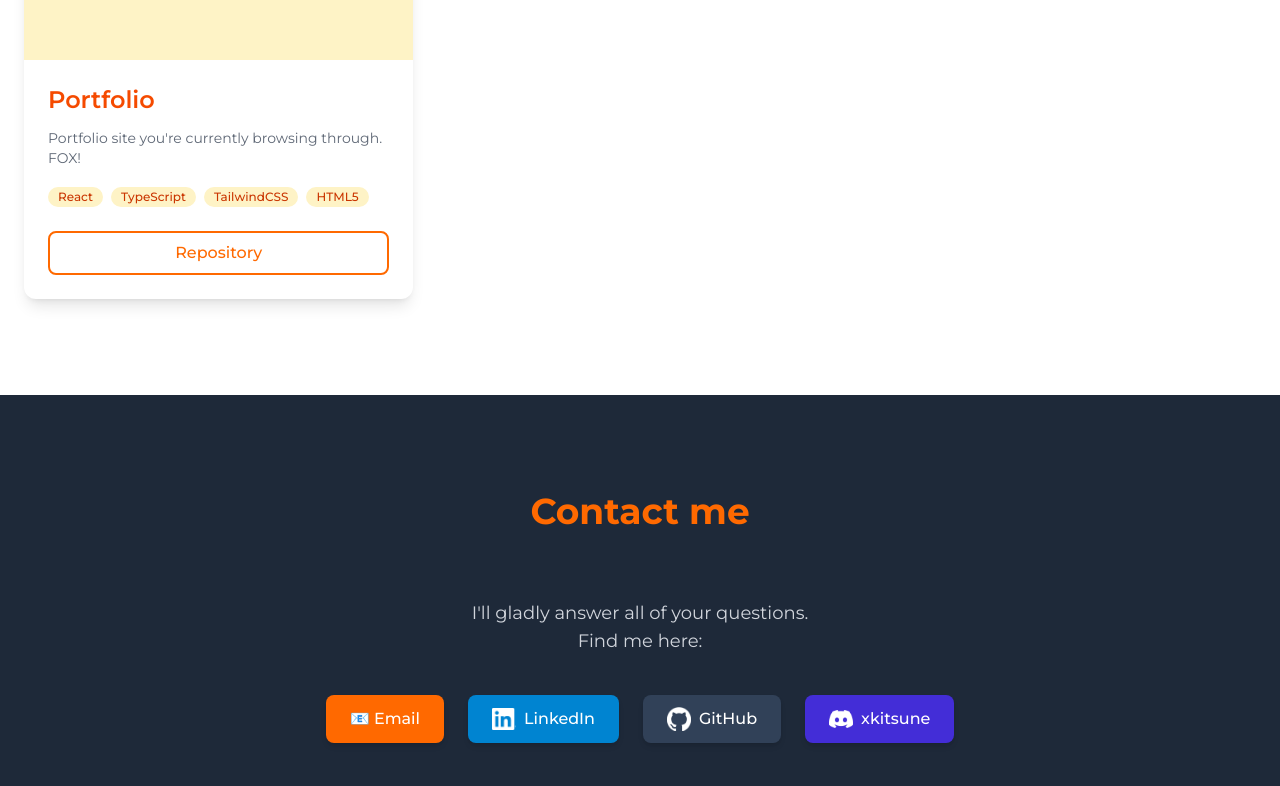
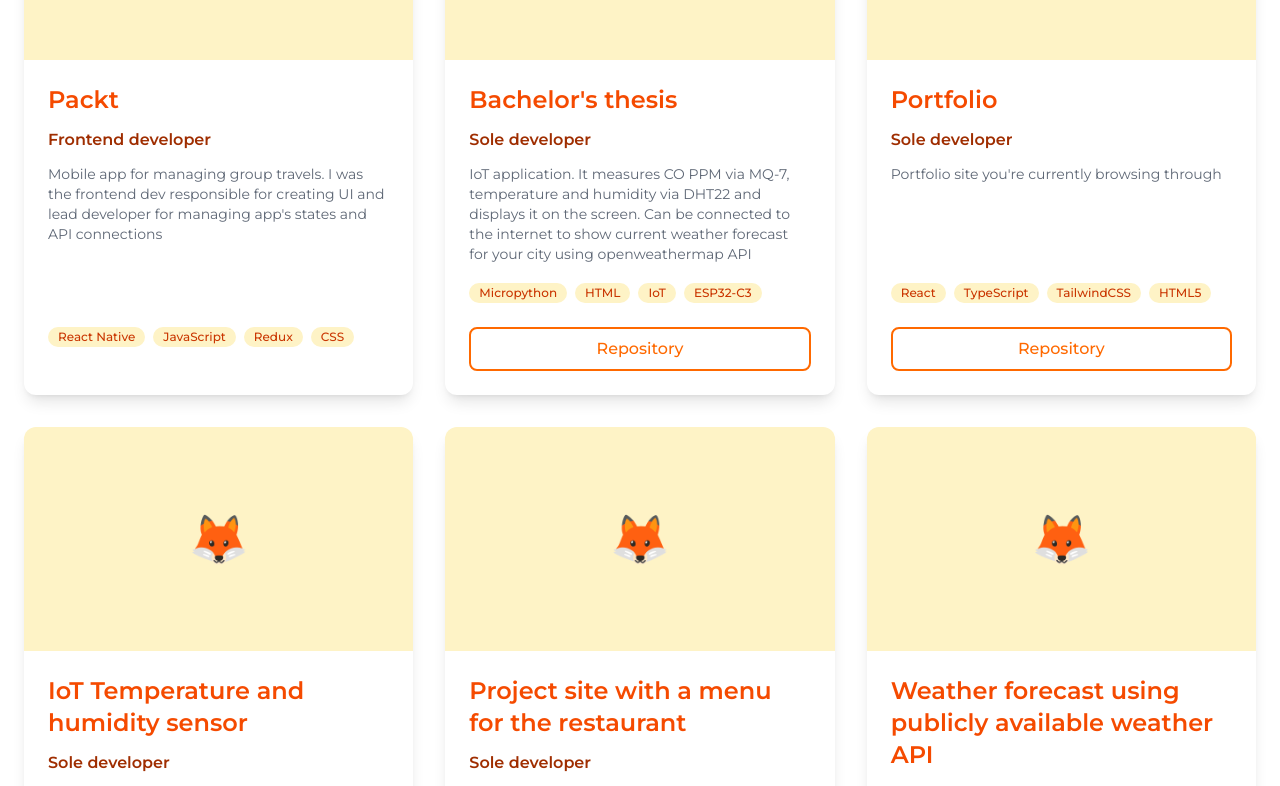
Before and after one commit to xKitsune47/portfolio-real, a React (Vite) app: page / in a window 1280 px wide. Shown: the part 2220-3006 px from the top of the page. Built offline with nearby package versions, Linux system fonts and the light colour scheme.

Commit message:
add more projects, add role property

```diff
--- a/src/components/ProjectCard.tsx
+++ b/src/components/ProjectCard.tsx
@@ -7,6 +7,7 @@ const ProjectCard: React.FC<Project> = ({
   imageUrl,
   tags,
   codeUrl,
+  role,
 }) => {
   return (
     <div className="bg-white rounded-xl shadow-lg overflow-hidden flex flex-col transition-all duration-300 hover:shadow-2xl transform hover:scale-[1.02]">
@@ -19,6 +20,7 @@ const ProjectCard: React.FC<Project> = ({
       )}
       <div className="p-6 flex flex-col flex-grow">
         <h3 className="text-2xl font-semibold text-orange-600 mb-3">{title}</h3>
+        <h4 className="font-semibold text-orange-800 mb-3">{role}</h4>
         <p className="text-gray-700/80 text-sm mb-4 flex-grow">{description}</p>
         <div className="mb-4">
           {tags.map((tag) => (
--- a/src/components/sections/Projects.tsx
+++ b/src/components/sections/Projects.tsx
@@ -11,16 +11,76 @@ export interface Project {
   liveUrl?: string;
   codeUrl?: string;
   image?: string;
+  role: string;
 }
 
 const projectData: Project[] = [
   {
     id: 1,
+    title: "Packt",
+    description:
+      "Mobile app for managing group travels. I was the frontend dev responsible for creating UI and lead developer for managing app's states and API connections",
+    tags: ["React Native", "JavaScript", "Redux", "CSS"],
+    codeUrl: "",
+    image: "",
+    role: "Frontend developer",
+  },
+  {
+    id: 2,
+    title: "Bachelor's thesis",
+    description:
+      "IoT application. It measures CO PPM via MQ-7, temperature and humidity via DHT22 and displays it on the screen. Can be connected to the internet to show current weather forecast for your city using openweathermap API",
+    tags: ["Micropython", "HTML", "IoT", "ESP32-C3"],
+    codeUrl: "https://github.com/xKitsune47/BEng-thesis",
+    image: "",
+    role: "Sole developer",
+  },
+  {
+    id: 3,
     title: "Portfolio",
-    description: "Portfolio site you're currently browsing through. FOX!",
+    description: "Portfolio site you're currently browsing through",
     tags: ["React", "TypeScript", "TailwindCSS", "HTML5"],
-    codeUrl: "https://kitsune-dev.me",
+    codeUrl: "https://github.com/xKitsune47/portfolio-real",
     image: "",
+    role: "Sole developer",
+  },
+  {
+    id: 4,
+    title: "IoT Temperature and humidity sensor",
+    description:
+      "IoT Temperature and humidity sensor created with Raspberry Pi 4B and DHT11. Raspberry Pi was responsible for reading data and sending it to local server. Local server has backend created with Flask that sends data to frontend via websockets to be displayed in real time",
+    tags: [
+      "Raspberry Pi",
+      "Linux",
+      "Flask",
+      "Python",
+      "JavaScript",
+      "HTML5",
+      "CSS",
+    ],
+    codeUrl: "https://github.com/xKitsune47/iot-project",
+    image: "",
+    role: "Sole developer",
+  },
+  {
+    id: 5,
+    title: "Project site with a menu for the restaurant",
+    description:
+      "Independently developed a React.js application during an online course, using Redux for state management, React Router for navigation, and TailwindCSS for styling",
+    tags: ["React", "JavaScript", "TailwindCSS", "Redux", "React Router"],
+    codeUrl: "https://github.com/xKitsune47/react-learning-22",
+    image: "",
+    role: "Sole developer",
+  },
+  {
+    id: 6,
+    title: "Weather forecast using publicly available weather API",
+    description:
+      "Designed and implemented a responsive front-end application from scratch using React.js and custom CSS, with state handled through built-in React reducers, as part of a university project",
+    tags: ["React", "JavaScript", "CSS", "Built-in Reducers", "React Router"],
+    codeUrl: "https://github.com/xKitsune47/front-end-project",
+    image: "",
+    role: "Sole developer",
   },
 ];
 
```
